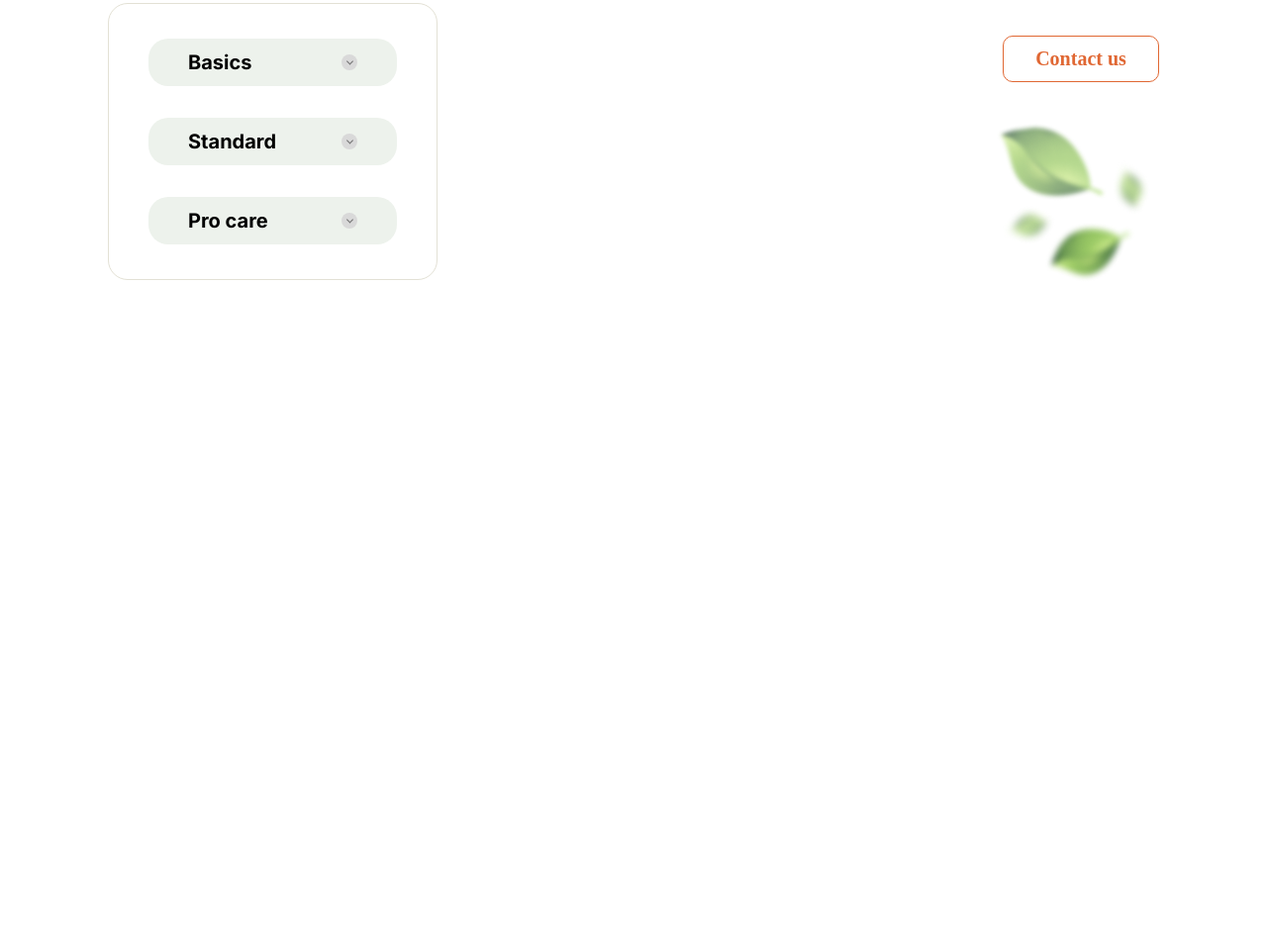
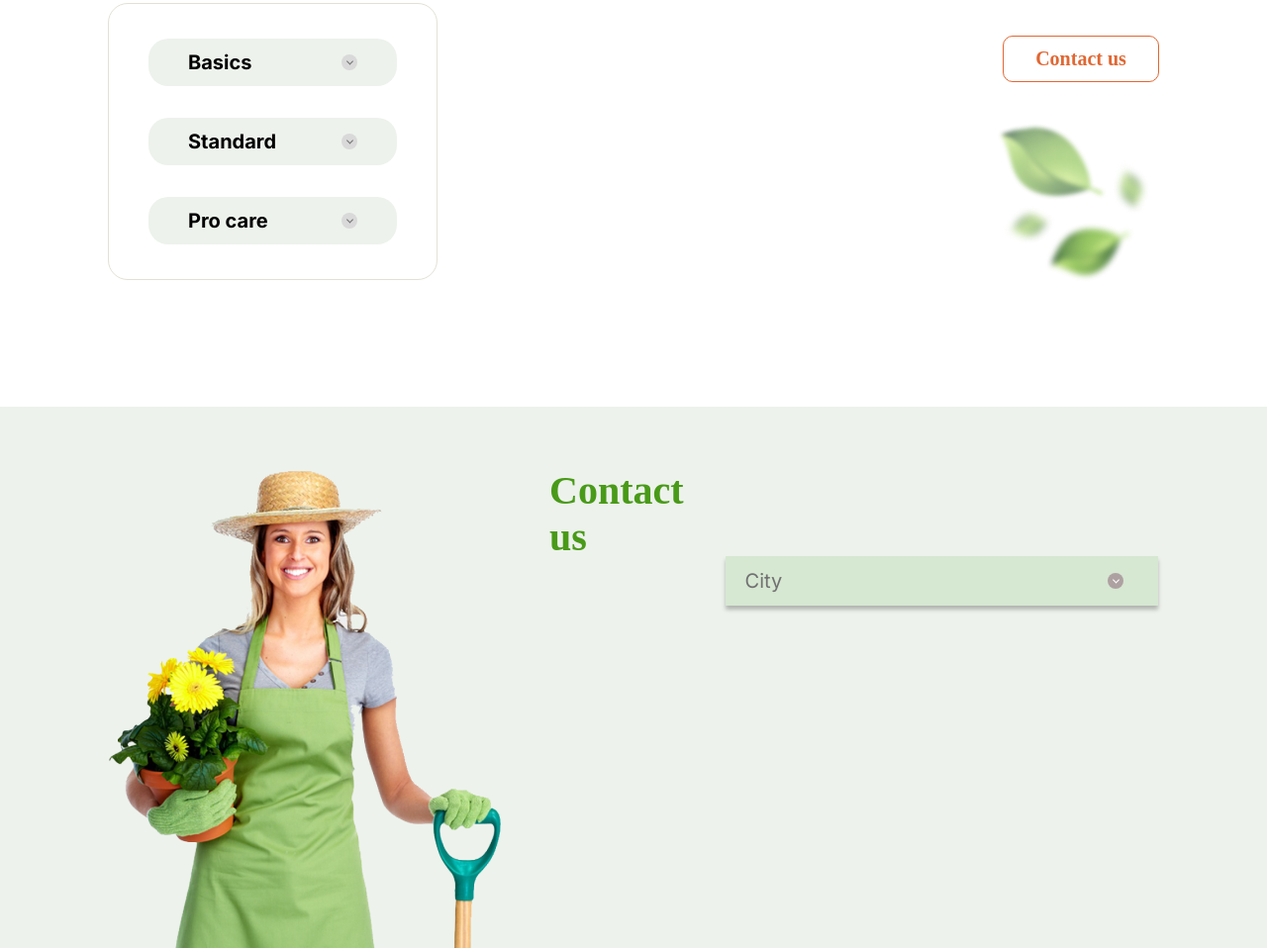
Before and after one commit to VasiliyKajem9/Plants, a website built with webpack: page Plants/src/index.html in a window 1280 px wide. Shown: the part 2777-3735 px from the top of the page at 99% size. Before the commit the page ends 3188 px from the top, so only its background shows below. Built offline with nearby package versions, Linux system fonts and the light colour scheme; a web font is replaced by a local one.

Commit message:
feat: add contacts section

```diff
--- a/Plants/src/index.html
+++ b/Plants/src/index.html
@@ -201,6 +201,20 @@
         <img src="./img/other/priceLeafs.png" alt="leafs" class="prices__leafs">
       </div>
     </section>
+
+    <section class="contacts app__contacts">
+      <div class="contacts__wrapper">
+        <img src="./img/other/contactWoman.png" alt="contactWoman" class="contacts__img">
+
+        <h2 class="contacts__heading">Contact us</h2>
+
+        <div class="contactsDropDown contacts__contactsDropDown">
+          <p class="contactsDropDown__title">City</p>
+
+          <button class="contactsDropDown__btn"></button>
+        </div>
+      </div>
+    </section>
   </main>
 </body>
 </html>
--- a/Plants/src/scss/main.scss
+++ b/Plants/src/scss/main.scss
@@ -59,3 +59,4 @@ $inter : 'Inter', sans-serif;
 @import './main/about.scss';
 @import './main/services.scss';
 @import './main/prices.scss';
+@import './main/contacts.scss';
--- /dev/null
+++ b/Plants/src/scss/main/contacts.scss
@@ -0,0 +1,59 @@
+.contacts {
+  background-color: $bg-section;
+  padding: 50px 110px 0 110px;
+  .contacts__wrapper {
+    @include baseWidth;
+    display: flex;
+    justify-content: space-between;
+    .contacts__heading {
+      font-family: $inika;
+      color: $main-green;
+      font-size: 40px;
+      font-weight: 700;
+      margin: 11px 0 0 45px;
+    }
+
+    .contacts__contactsDropDown {
+      margin-top: 101px;
+    }
+  }
+}
+
+.contactsDropDown {
+  background: #D6E7D2;
+  width: 450px;
+  height: 50px;
+  box-shadow: 0px 4px 4px rgba(0, 0, 0, 0.25);
+  position: relative;
+  padding: 5px 35px 5px 20px;
+  display: flex;
+  justify-content: space-between;
+  .contactsDropDown__title {
+    font-family: $inter;
+    font-size: 20px;
+    color: $main-lightGray;
+    margin: auto 0;
+  }
+
+  .contactsDropDown__btn {
+    width: 16px;
+    height: 16px;
+    background-color: #AEA1A1;
+    border-radius: 50%;
+    border: none;
+    position: relative;
+    margin: auto 0;
+    &::after {
+      content: '';
+      position: absolute;
+      left: 37%;
+      top: 50%;
+      border: solid #FFFFFF;
+      border-width: 0 1px 1px 0;
+      display: inline-block;
+      padding: 2px;
+      transform: rotate(45deg);
+      -webkit-transform: rotate(45deg) translateY(-50%) translateX(-50%);
+    }
+  }
+}
```
Also changed, not shown: Plants/src/img/other/contactWoman.png (added).
